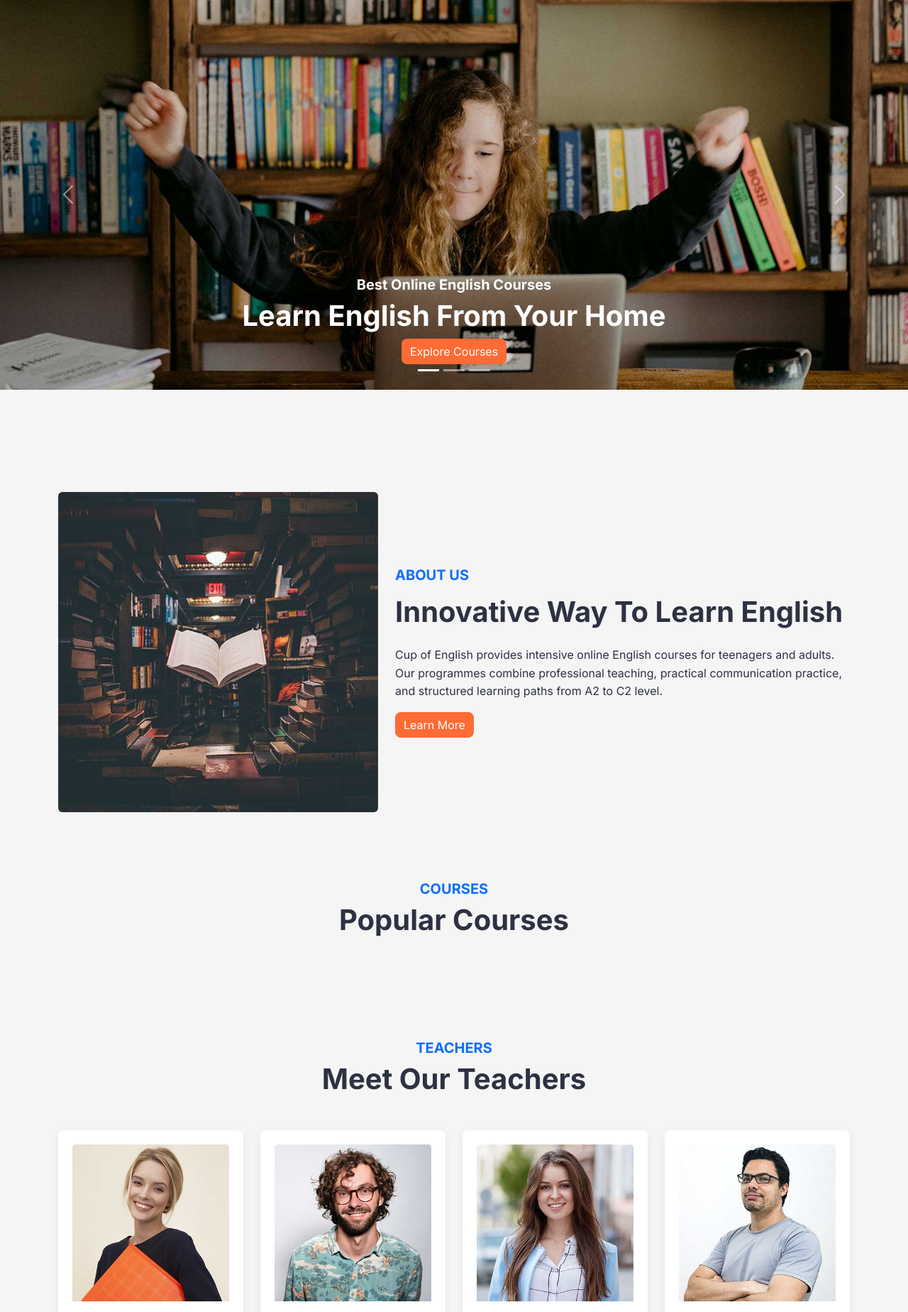
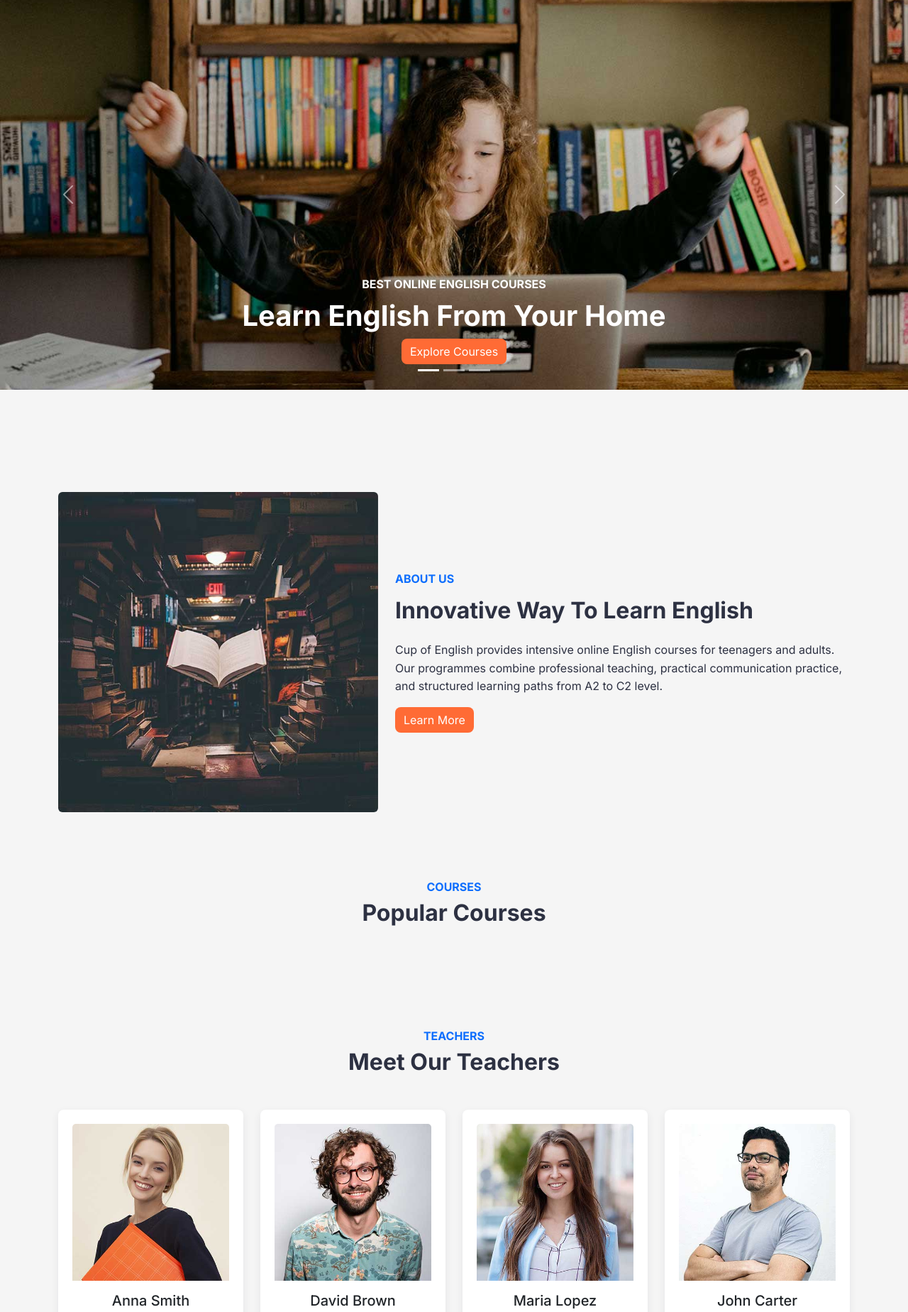
Before and after one commit to jackpoletek/cup-of-english, a Django app: page / in a window 1280 px wide. Shown: the part 87-1935 px from the top of the page at 71% size. Run offline with Django 5.2, Linux system fonts and the light colour scheme; data that the repository does not hold is empty; parts of the project's set-up code (start-up, migrations or seed data) failed here and were passed over; some libraries are stand-ins or nearby versions.

Commit message:
Improve homepage and footer heading hierarchy and semantic HTML

```diff
--- a/core/templates/core/index.html
+++ b/core/templates/core/index.html
@@ -1,4 +1,5 @@
 {% extends "base.html" %}
+
 {% load static %}
 
 {% block content %}
@@ -20,9 +21,19 @@
                     alt="Learn English online course">
 
                 <div class="carousel-caption">
-                    <h5>Best Online English Courses</h5>
-                    <h1>Learn English From Your Home</h1>
-                    <a href="{% url 'courses:courses' %}" class="btn btn-primary">Explore Courses</a>
+
+                    <p class="text-uppercase fw-bold mb-2">
+                        Best Online English Courses
+                    </p>
+
+                    <h1>
+                        Learn English From Your Home
+                    </h1>
+
+                    <a href="{% url 'courses:courses' %}" class="btn btn-primary">
+                        Explore Courses
+                    </a>
+
                 </div>
             </div>
 
@@ -31,9 +42,19 @@
                     alt="Business English training">
 
                 <div class="carousel-caption">
-                    <h5>Professional English Training</h5>
-                    <h1>Improve Your Career Opportunities</h1>
-                    <a href="{% url 'courses:courses' %}" class="btn btn-primary">Browse Courses</a>
+
+                    <p class="text-uppercase fw-bold mb-2">
+                        Professional English Training
+                    </p>
+
+                    <h2 class="h1">
+                        Improve Your Career Opportunities
+                    </h2>
+
+                    <a href="{% url 'courses:courses' %}" class="btn btn-primary">
+                        Browse Courses
+                    </a>
+
                 </div>
             </div>
 
@@ -42,20 +63,34 @@
                     alt="Interactive English lessons">
 
                 <div class="carousel-caption">
-                    <h5>Study With Expert Teachers</h5>
-                    <h1>Interactive Online Lessons</h1>
-                    <a href="{% url 'accounts:register' %}" class="btn btn-primary">Register Now</a>
+
+                    <p class="text-uppercase fw-bold mb-2">
+                        Study With Expert Teachers
+                    </p>
+
+                    <h2 class="h1">
+                        Interactive Online Lessons
+                    </h2>
+
+                    <a href="{% url 'accounts:register' %}" class="btn btn-primary">
+                        Register Now
+                    </a>
+
                 </div>
             </div>
 
         </div>
 
         <button class="carousel-control-prev" type="button" data-bs-target="#header-carousel" data-bs-slide="prev">
+
             <span class="carousel-control-prev-icon"></span>
+
         </button>
 
         <button class="carousel-control-next" type="button" data-bs-target="#header-carousel" data-bs-slide="next">
+
             <span class="carousel-control-next-icon"></span>
+
         </button>
 
     </div>
@@ -65,16 +100,25 @@
 
 <!-- About Section -->
 <div class="container py-5">
+
     <div class="row align-items-center">
 
         <div class="col-lg-5">
+
             <img class="img-fluid rounded" src="{% static 'cup_of_english/images/about.jpg' %}"
                 alt="About Cup of English">
+
         </div>
 
         <div class="col-lg-7">
-            <h5 class="text-primary text-uppercase mb-3">About Us</h5>
-            <h1 class="mb-4">Innovative Way To Learn English</h1>
+
+            <h2 class="text-primary text-uppercase mb-3 fs-6">
+                About Us
+            </h2>
+
+            <h2 class="mb-4">
+                Innovative Way To Learn English
+            </h2>
 
             <p>
                 Cup of English provides intensive online English courses for
@@ -86,8 +130,11 @@
             <a href="{% url 'core:about' %}" class="btn btn-primary">
                 Learn More
             </a>
+
         </div>
+
     </div>
+
 </div>
 
 
@@ -95,46 +142,66 @@
 <div class="container py-5">
 
     <div class="text-center mb-5">
-        <h5 class="text-primary text-uppercase">Courses</h5>
-        <h1>Popular Courses</h1>
+
+        <h2 class="text-primary text-uppercase fs-6">
+            Courses
+        </h2>
+
+        <h2>
+            Popular Courses
+        </h2>
+
     </div>
 
     <div class="row">
 
         {% for course in featured_courses %}
+
         <div class="col-lg-4 mb-4">
+
             <div class="card course-card h-100">
 
                 {% with forloop.counter|stringformat:"s" as image_num %}
+
                 <img class="card-img-top" src="{% static 'cup_of_english/images/course-'|add:image_num|add:'.jpg' %}"
                     alt="{{ course.get_course_type_display|title }}">
+
                 {% endwith %}
 
                 <div class="card-body d-flex flex-column">
-                    <h5 class="card-title">
+
+                    <h3 class="card-title h5">
                         {{ course.get_course_type_display }}
-                    </h5>
+                    </h3>
 
                     <p class="card-text">
                         {{ course.description|truncatewords:18 }}
                     </p>
 
                     <div class="mt-auto">
+
                         <p class="fw-bold">
                             From £{{ course.price }}
                         </p>
 
                         <a href="{% url 'courses:course_list_by_type' course.course_type %}" class="btn btn-primary">
+
                             View Courses
+
                         </a>
+
                     </div>
+
                 </div>
 
             </div>
+
         </div>
+
         {% endfor %}
 
     </div>
+
 </div>
 
 
@@ -142,14 +209,23 @@
 <div class="container py-5">
 
     <div class="text-center mb-5">
-        <h5 class="text-primary text-uppercase">Teachers</h5>
-        <h1>Meet Our Teachers</h1>
+
+        <h2 class="text-primary text-uppercase fs-6">
+            Teachers
+        </h2>
+
+        <h2>
+            Meet Our Teachers
+        </h2>
+
     </div>
 
     <div class="row">
 
         {% for i in "1234" %}
+
         <div class="col-lg-3 col-md-6 mb-4">
+
             <div class="card course-card h-100">
 
                 <img class="card-img-top" src="{% static 'cup_of_english/images/team-'|add:i|add:'.jpg' %}"
@@ -158,32 +234,63 @@
                 <div class="card-body text-center d-flex flex-column">
 
                     {% if forloop.counter == 1 %}
-                    <h5 class="card-title">Anna Smith</h5>
-                    <p class="card-text">General English Specialist</p>
+
+                    <h3 class="card-title h5">
+                        Anna Smith
+                    </h3>
+
+                    <p class="card-text">
+                        General English Specialist
+                    </p>
 
                     {% elif forloop.counter == 2 %}
-                    <h5 class="card-title">David Brown</h5>
-                    <p class="card-text">IELTS & Cambridge Expert</p>
+
+                    <h3 class="card-title h5">
+                        David Brown
+                    </h3>
+
+                    <p class="card-text">
+                        IELTS & Cambridge Expert
+                    </p>
 
                     {% elif forloop.counter == 3 %}
-                    <h5 class="card-title">Maria Lopez</h5>
-                    <p class="card-text">Academic English Teacher</p>
+
+                    <h3 class="card-title h5">
+                        Maria Lopez
+                    </h3>
+
+                    <p class="card-text">
+                        Academic English Teacher
+                    </p>
 
                     {% elif forloop.counter == 4 %}
-                    <h5 class="card-title">John Carter</h5>
-                    <p class="card-text">Business English Coach</p>
+
+                    <h3 class="card-title h5">
+                        John Carter
+                    </h3>
+
+                    <p class="card-text">
+                        Business English Coach
+                    </p>
+
                     {% endif %}
 
                     <div class="mt-auto">
+
                         <a href="{% url 'core:teachers' %}" class="btn btn-primary">
+
                             View Teachers
+
                         </a>
+
                     </div>
 
                 </div>
 
             </div>
+
         </div>
+
         {% endfor %}
 
     </div>
--- a/templates/includes/footer.html
+++ b/templates/includes/footer.html
@@ -4,7 +4,7 @@
             <div class="row">
 
                 <div class="col-md-6 mb-5">
-                    <h5 class="text-primary text-uppercase mb-4 footer-heading">Get In Touch</h5>
+                    <h4 class="text-primary text-uppercase mb-4 footer-heading">Get In Touch</h4>
 
                     <p class="footer-item">
                         <i class="fa fa-map-marker-alt"></i>
@@ -47,7 +47,7 @@
                 </div>
 
                 <div class="col-md-6 mb-5">
-                    <h5 class="text-primary text-uppercase mb-4 footer-heading">Our Courses</h5>
+                    <h4 class="text-primary text-uppercase mb-4 footer-heading">Our Courses</h4>
 
                     <div class="d-flex flex-column justify-content-start">
 
```
